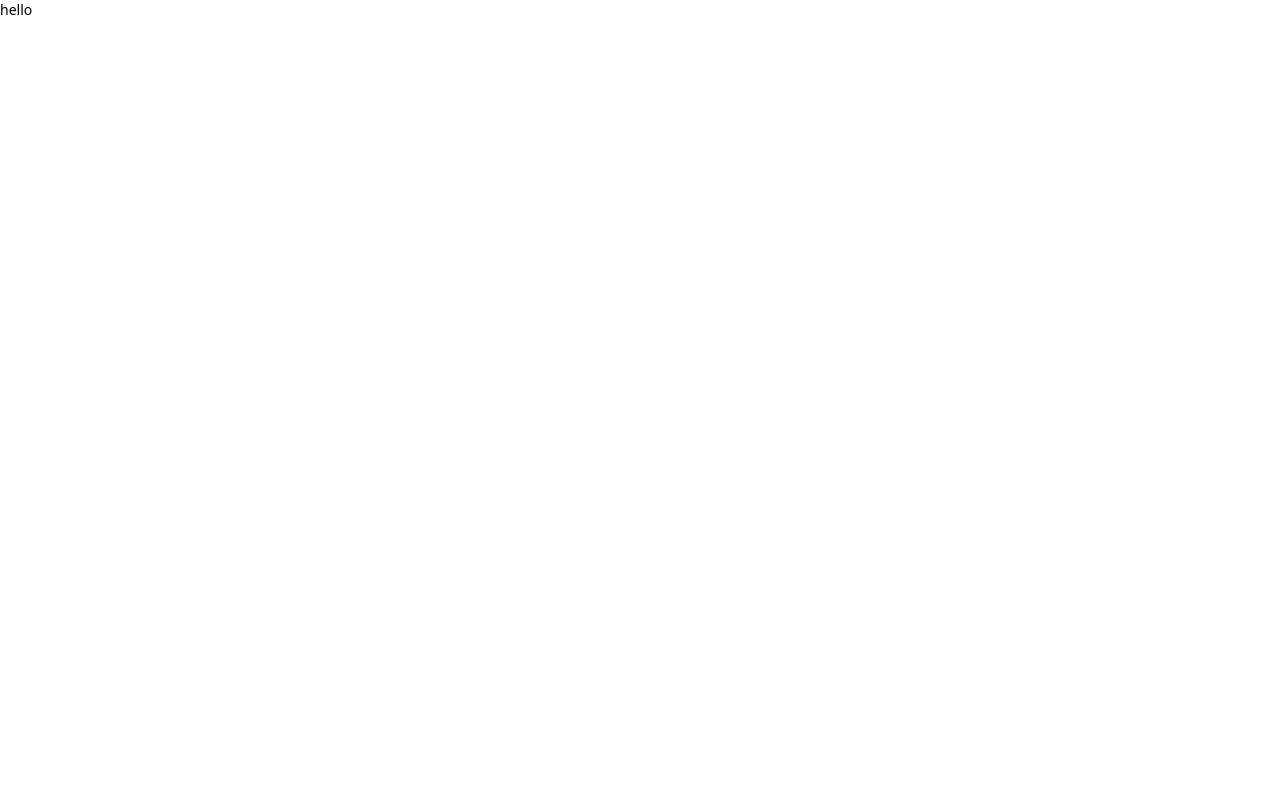
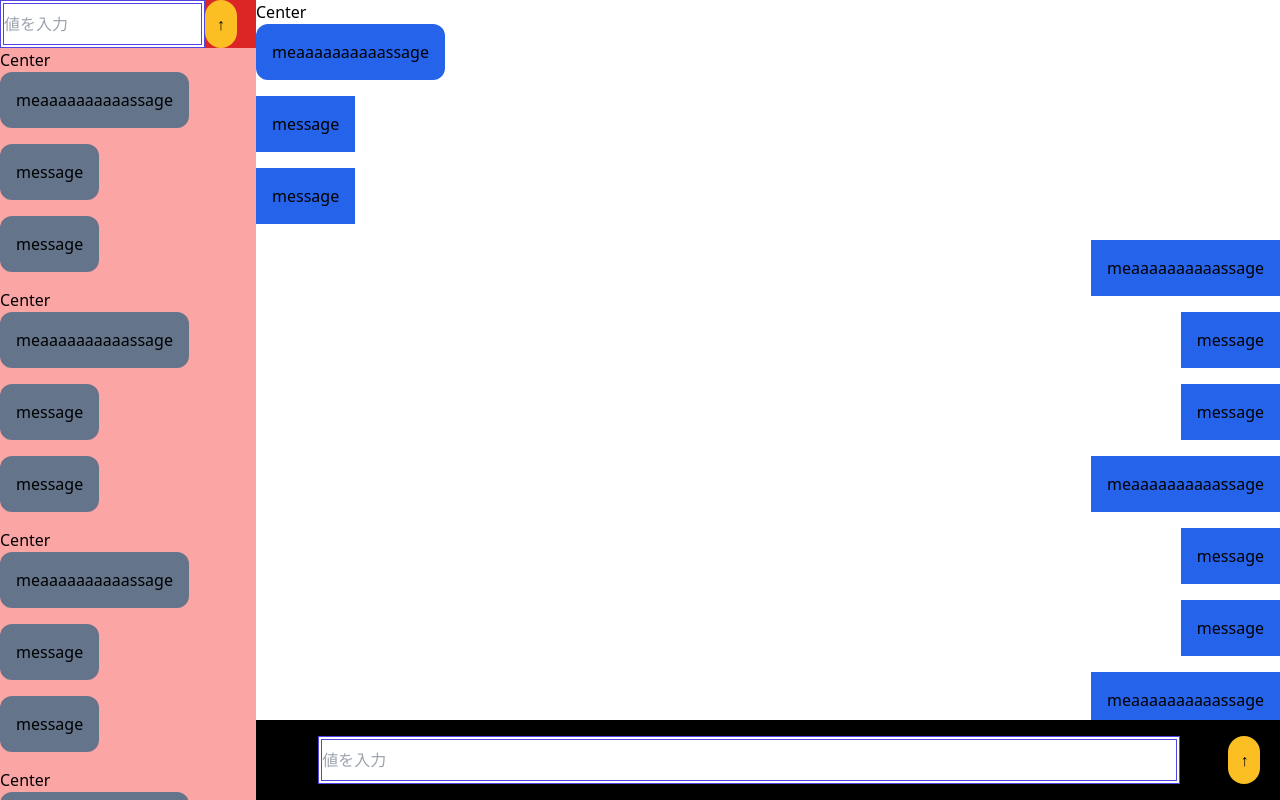
Before and after one commit to renokazaki/chatbot, a Next.js app: page / in a window 1280 px wide. Built offline with nearby package versions, Linux system fonts and the light colour scheme.

Commit message:
レイアウト一旦完了

```diff
--- /dev/null
+++ b/src/app/Components/Center/Center.tsx
@@ -0,0 +1,39 @@
+export const Center = () => {
+  return (
+    <>
+      <div className="flex flex-col items-start ">
+        Center
+        <div className="p-4 mb-4 bg-blue-600 rounded-xl">meaaaaaaaaaassage</div>
+        <div className="p-4 mb-4 bg-blue-600">message</div>
+        <div className="p-4 mb-4 bg-blue-600">message</div>
+      </div>
+      <div className="flex flex-col items-end">
+        <div className="p-4 mb-4 bg-blue-600">meaaaaaaaaaassage</div>
+        <div className="p-4 mb-4 bg-blue-600">message</div>
+        <div className="p-4 mb-4 bg-blue-600">message</div>
+        <div className="p-4 mb-4 bg-blue-600">meaaaaaaaaaassage</div>
+        <div className="p-4 mb-4 bg-blue-600">message</div>
+        <div className="p-4 mb-4 bg-blue-600">message</div>{" "}
+        <div className="p-4 mb-4 bg-blue-600">meaaaaaaaaaassage</div>
+        <div className="p-4 mb-4 bg-blue-600">message</div>
+        <div className="p-4 mb-4 bg-blue-600">message</div>{" "}
+        <div className="p-4 mb-4 bg-blue-600">meaaaaaaaaaassage</div>
+        <div className="p-4 mb-4 bg-blue-600">message</div>
+        <div className="p-4 mb-4 bg-blue-600">message</div>{" "}
+        <div className="p-4 mb-4 bg-blue-600">meaaaaaaaaaassage</div>
+        <div className="p-4 mb-4 bg-blue-600">message</div>
+        <div className="p-4 mb-4 bg-blue-600">message</div>{" "}
+        <div className="p-4 mb-4 bg-blue-600">meaaaaaaaaaassage</div>
+        <div className="p-4 mb-4 bg-blue-600">message</div>
+        <div className="p-4 mb-4 bg-blue-600">message</div>
+      </div>
+      <form className="fixed flex justify-center bottom-0 bg-black p-4 w-5/6 ">
+        <input
+          className="w-5/6 h-12 py-4 border-double mr-12 border-4 border-indigo-600"
+          placeholder="値を入力"
+        />
+        <button className="w-8 bg-amber-400 rounded-3xl">↑</button>
+      </form>
+    </>
+  );
+};
--- /dev/null
+++ b/src/app/Components/SideBar/SideBar.tsx
@@ -0,0 +1,56 @@
+export const SideBar = () => {
+  return (
+    <div className="">
+      <div className="mb-12">
+        <form className="fixed flex justify-start w-1/5 top-0 bg-red-600  ">
+          <input
+            className="h-12 w-4/5 py-4 border-double  border-4 border-indigo-600"
+            placeholder="値を入力"
+          />
+          <button className="w-8 bg-amber-400 rounded-3xl">↑</button>
+        </form>
+      </div>
+
+      <div className="flex flex-col items-start ">
+        Center
+        <div className="p-4 mb-4 bg-slate-500 rounded-xl">
+          meaaaaaaaaaassage
+        </div>
+        <div className="p-4 mb-4 bg-slate-500 rounded-xl">message</div>
+        <div className="p-4 mb-4 bg-slate-500 rounded-xl">message</div>
+      </div>
+      <div className="flex flex-col items-start ">
+        Center
+        <div className="p-4 mb-4 bg-slate-500 rounded-xl">
+          meaaaaaaaaaassage
+        </div>
+        <div className="p-4 mb-4 bg-slate-500 rounded-xl">message</div>
+        <div className="p-4 mb-4 bg-slate-500 rounded-xl">message</div>
+      </div>
+      <div className="flex flex-col items-start ">
+        Center
+        <div className="p-4 mb-4 bg-slate-500 rounded-xl">
+          meaaaaaaaaaassage
+        </div>
+        <div className="p-4 mb-4 bg-slate-500 rounded-xl">message</div>
+        <div className="p-4 mb-4 bg-slate-500 rounded-xl">message</div>
+      </div>
+      <div className="flex flex-col items-start ">
+        Center
+        <div className="p-4 mb-4 bg-slate-500 rounded-xl">
+          meaaaaaaaaaassage
+        </div>
+        <div className="p-4 mb-4 bg-slate-500 rounded-xl">message</div>
+        <div className="p-4 mb-4 bg-slate-500 rounded-xl">message</div>
+      </div>
+      <div className="flex flex-col items-start ">
+        Center
+        <div className="p-4 mb-4 bg-slate-500 rounded-xl">
+          meaaaaaaaaaassage
+        </div>
+        <div className="p-4 mb-4 bg-slate-500 rounded-xl">message</div>
+        <div className="p-4 mb-4 bg-slate-500 rounded-xl">message</div>
+      </div>
+    </div>
+  );
+};
--- a/src/app/page.tsx
+++ b/src/app/page.tsx
@@ -1,3 +1,15 @@
+import { Center } from "./Components/Center/Center";
+import { SideBar } from "./Components/SideBar/SideBar";
+
 export default function Home() {
-  return <div className="text-sm">hello</div>;
+  return (
+    <div className="flex flex-row h-screen">
+      <div className="w-1/5 overflow-y-auto bg-red-300">
+        <SideBar />
+      </div>
+      <div className="w-4/5 overflow-y-auto">
+        <Center />
+      </div>
+    </div>
+  );
 }
```
